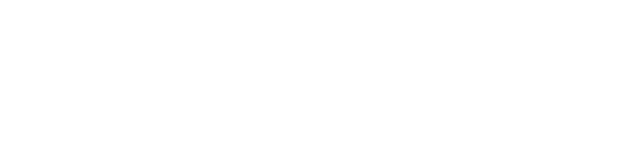
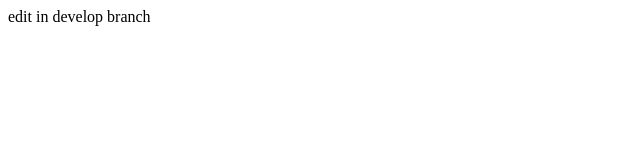
Before and after one commit to pojii/MyWebProject, a plain HTML site: page index.html in a window 1280 px wide. Shown: the whole page, without its empty margins (0-640 px from the left). Drawn offline with Linux system fonts and the light colour scheme.

Commit message:
edit index.html

```diff
--- a/index.html
+++ b/index.html
@@ -7,6 +7,6 @@
     <title>Document</title>
 </head>
 <body>
-
+    edit in develop branch
 </body>
 </html>
```
